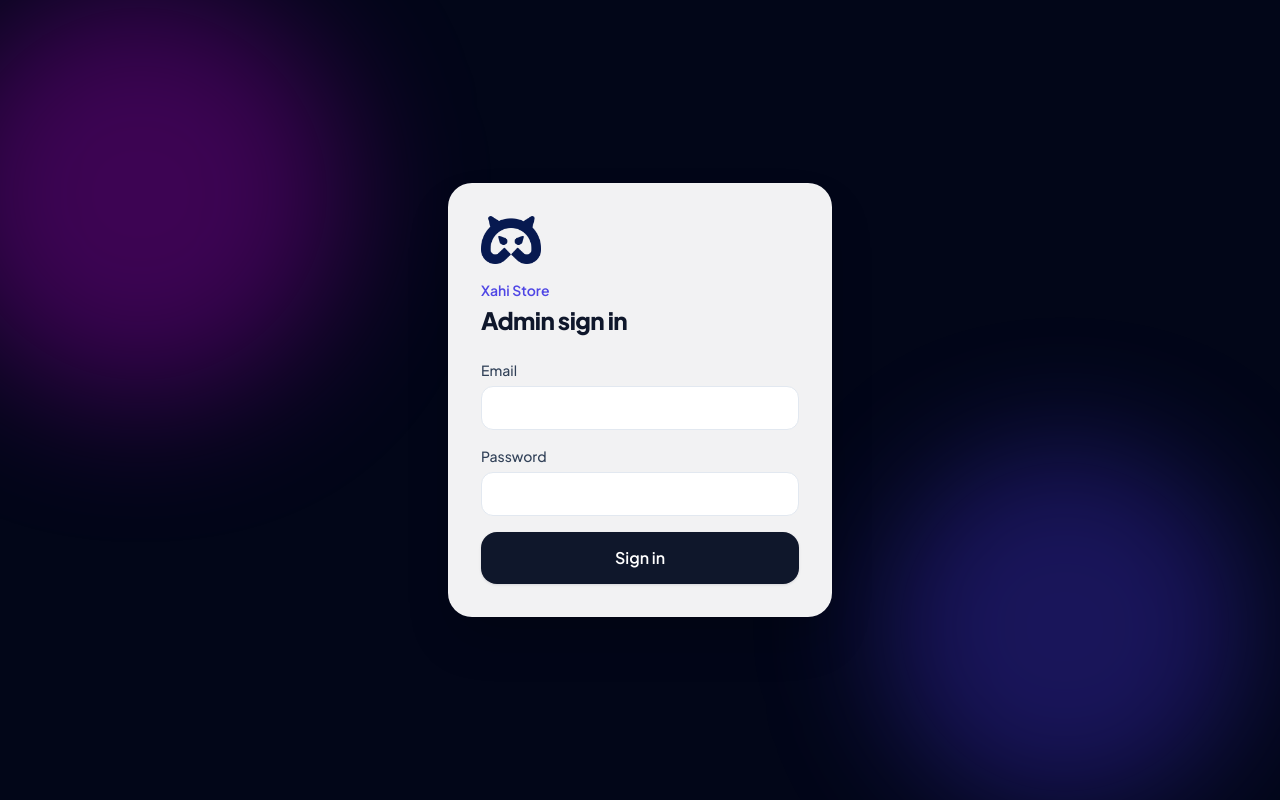
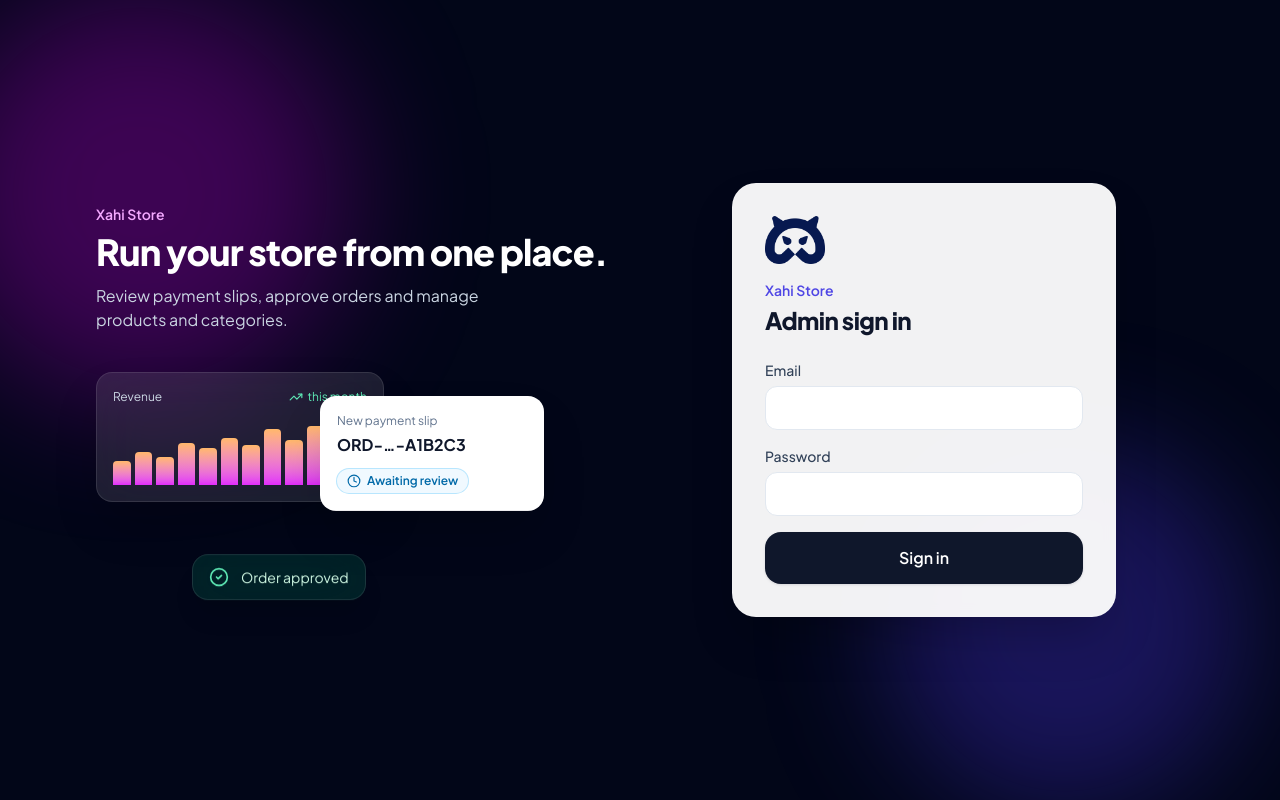
Before and after one commit to xaai25-cell/Shop, a Next.js app: page /admin/login in a window 1280 px wide. Built offline with nearby package versions, Linux system fonts and the light colour scheme; no server answers.

Commit message:
New admin login design
Co-Authored-By: Claude Opus 5.5 <noreply@anthropic.com>

```diff
--- /dev/null
+++ b/src/app/admin/login/login-showcase.tsx
@@ -0,0 +1,66 @@
+"use client";
+
+import { motion } from "motion/react";
+import { CheckCircle2, Clock, TrendingUp } from "lucide-react";
+
+/** Decorative floating "dashboard" cards for the login brand panel (sample visuals, not real data). */
+export function LoginShowcase() {
+  const bars = [38, 52, 44, 66, 58, 74, 62, 88, 70, 92, 84, 100];
+  return (
+    <div aria-hidden className="relative mt-10 h-56">
+      <motion.div
+        initial={{ opacity: 0, y: 24 }}
+        animate={{ opacity: 1, y: 0 }}
+        transition={{ duration: 0.7, ease: [0.22, 1, 0.36, 1] }}
+        className="absolute left-0 top-0 w-72 rounded-2xl border border-white/10 bg-white/10 p-4 shadow-2xl backdrop-blur-xl"
+      >
+        <div className="flex items-center justify-between text-xs text-slate-300">
+          <span>Revenue</span>
+          <span className="inline-flex items-center gap-1 text-emerald-300">
+            <TrendingUp className="h-3.5 w-3.5" /> this month
+          </span>
+        </div>
+        <div className="mt-4 flex h-16 items-end gap-1">
+          {bars.map((h, i) => (
+            <motion.span
+              key={i}
+              className="flex-1 rounded-t bg-gradient-to-t from-fuchsia-500 to-orange-300"
+              initial={{ height: 0 }}
+              animate={{ height: `${h}%` }}
+              transition={{ delay: 0.3 + i * 0.05, duration: 0.6, ease: [0.22, 1, 0.36, 1] }}
+            />
+          ))}
+        </div>
+      </motion.div>
+
+      <motion.div
+        initial={{ opacity: 0, x: 30 }}
+        animate={{ opacity: 1, x: 0, y: [0, -8, 0] }}
+        transition={{
+          opacity: { delay: 0.5, duration: 0.6 },
+          x: { delay: 0.5, duration: 0.6 },
+          y: { duration: 5, repeat: Infinity, ease: "easeInOut" },
+        }}
+        className="absolute right-0 top-6 w-56 rounded-2xl border border-white/10 bg-white p-4 text-slate-900 shadow-2xl"
+      >
+        <p className="text-xs text-slate-500">New payment slip</p>
+        <p className="mt-1 font-bold">ORD-…-A1B2C3</p>
+        <span className="mt-3 inline-flex items-center gap-1.5 rounded-full bg-sky-50 px-2.5 py-1 text-xs font-semibold text-sky-700 ring-1 ring-sky-200">
+          <Clock className="h-3.5 w-3.5" /> Awaiting review
+        </span>
+      </motion.div>
+
+      <motion.div
+        initial={{ opacity: 0, y: 30 }}
+        animate={{ opacity: 1, y: [0, 6, 0] }}
+        transition={{
+          opacity: { delay: 0.8, duration: 0.6 },
+          y: { duration: 6, repeat: Infinity, ease: "easeInOut", delay: 1 },
+        }}
+        className="absolute bottom-0 left-24 flex items-center gap-3 rounded-2xl border border-white/10 bg-emerald-500/15 px-4 py-3 text-sm text-emerald-100 shadow-xl backdrop-blur-xl"
+      >
+        <CheckCircle2 className="h-5 w-5 text-emerald-300" /> Order approved
+      </motion.div>
+    </div>
+  );
+}
--- a/src/app/admin/login/page.tsx
+++ b/src/app/admin/login/page.tsx
@@ -2,6 +2,7 @@ import type { Metadata } from "next";
 import { redirect } from "next/navigation";
 import { getAdmin } from "@/lib/auth";
 import { LoginForm } from "./login-form";
+import { LoginShowcase } from "./login-showcase";
 import { siteConfig } from "@/lib/config";
 import { firstParam } from "@/lib/utils";
 import { Logo } from "@/components/logo";
@@ -17,16 +18,32 @@ export default async function LoginPage({
   const next = firstParam((await searchParams).next) ?? "/admin";
 
   return (
-    <div className="relative flex min-h-dvh items-center justify-center overflow-hidden bg-slate-950 px-4">
+    <div className="relative min-h-dvh overflow-hidden bg-slate-950">
       <div aria-hidden className="pointer-events-none absolute inset-0">
         <div className="absolute -left-20 top-10 h-96 w-96 animate-blob rounded-full bg-fuchsia-600/30 blur-3xl" />
         <div className="absolute bottom-0 right-0 h-96 w-96 animate-blob rounded-full bg-indigo-600/30 blur-3xl [animation-delay:-5s]" />
       </div>
-      <div className="relative w-full max-w-sm rounded-3xl border border-white/10 bg-white/95 p-8 shadow-2xl backdrop-blur">
-        <Logo className="h-12" priority />
-        <p className="mt-4 text-sm font-semibold text-brand-600">{siteConfig.name}</p>
-        <h1 className="mt-1 text-2xl font-extrabold tracking-tight">Admin sign in</h1>
-        <LoginForm next={next} />
+      <div className="relative mx-auto grid min-h-dvh max-w-6xl items-center gap-12 px-4 py-10 lg:grid-cols-2 lg:px-8">
+        {/* Brand panel – large screens only */}
+        <div className="hidden lg:block">
+          <p className="text-sm font-semibold text-fuchsia-300">{siteConfig.name}</p>
+          <h2 className="mt-2 text-4xl font-extrabold tracking-tight text-white">
+            Run your store from one place.
+          </h2>
+          <p className="mt-3 max-w-md text-slate-300">
+            Review payment slips, approve orders and manage products and categories.
+          </p>
+          <div className="max-w-md">
+            <LoginShowcase />
+          </div>
+        </div>
+
+        <div className="relative mx-auto w-full max-w-sm rounded-3xl border border-white/10 bg-white/95 p-8 shadow-2xl backdrop-blur">
+          <Logo className="h-12" priority />
+          <p className="mt-4 text-sm font-semibold text-brand-600">{siteConfig.name}</p>
+          <h1 className="mt-1 text-2xl font-extrabold tracking-tight">Admin sign in</h1>
+          <LoginForm next={next} />
+        </div>
       </div>
     </div>
   );
```
